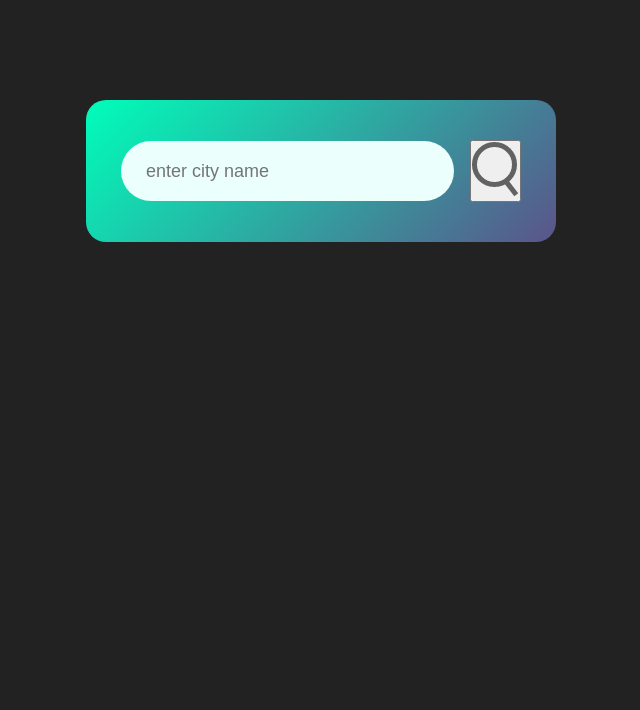
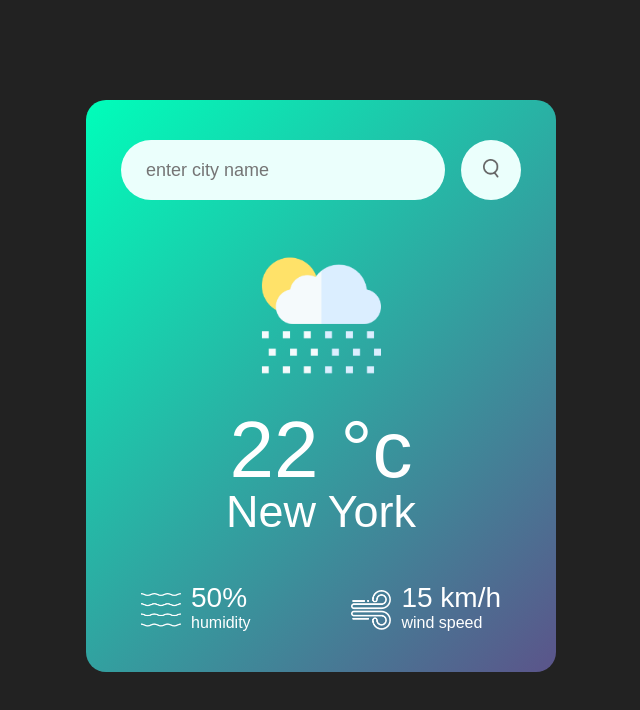
Before and after one commit to rachidAfggan/Weather-App, a plain HTML site: page index.html in a window 1280 px wide. Shown: the whole page, without its empty margins (319-959 px from the left). Drawn offline with Linux system fonts and the light colour scheme.

Commit message:
add same css

```diff
--- a/index.html
+++ b/index.html
@@ -12,6 +12,27 @@
         <input type="text" placeholder="enter city name" spellcheck="false" />
         <button><img src="images/search.png" /></button>
       </div>
+      <div class="weather">
+        <img src="images/rain.png" class="weather-icon" />
+        <h1 class="temp">22 °c</h1>
+        <h2 class="city">New York</h2>
+        <div class="details">
+          <div class="col">
+            <img src="images/humidity.png" alt="" />
+            <div>
+              <p class="humidity">50%</p>
+              <p>humidity</p>
+            </div>
+          </div>
+          <div class="col">
+            <img src="images/wind.png" alt="" />
+            <div>
+              <p class="wind">15 km/h</p>
+              <p>wind speed</p>
+            </div>
+          </div>
+        </div>
+      </div>
     </div>
   </body>
 </html>
--- a/style.css
+++ b/style.css
@@ -35,3 +35,50 @@ body {
   margin-right: 16px;
   font-size: 18px;
 }
+.search button {
+  border: 0;
+  outline: 0;
+  background: #ebfffc;
+  border-radius: 50%;
+  width: 60px;
+  height: 60px;
+  cursor: pointer;
+}
+.search button img {
+  width: 16px;
+}
+.weather-icon {
+  width: 170px;
+  margin-top: 30px;
+}
+
+.weather h1 {
+  font-size: 80px;
+  font-weight: 500;
+}
+.weather h2 {
+  font-size: 45px;
+  font-weight: 400;
+  margin-top: -10px;
+}
+.details {
+  display: flex;
+  align-items: center;
+  justify-content: space-between;
+  padding: 0 20px;
+  margin-top: 50px;
+}
+.col {
+  display: flex;
+  align-items: center;
+  text-align: left;
+}
+.col img {
+  width: 40px;
+  margin-right: 10px;
+}
+.humidity,
+.wind {
+  font-size: 28px;
+  margin-top: -6px;
+}
```
